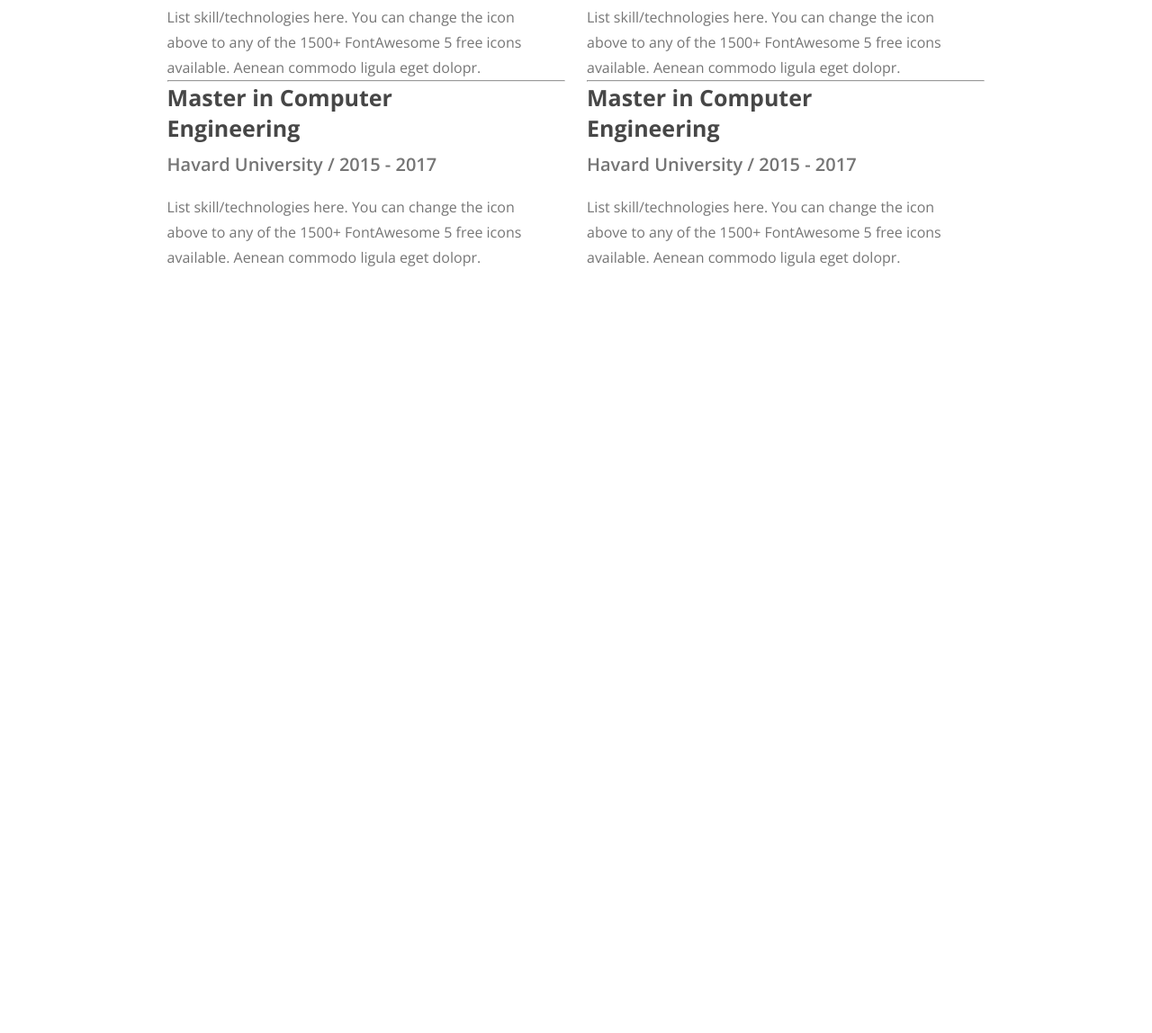
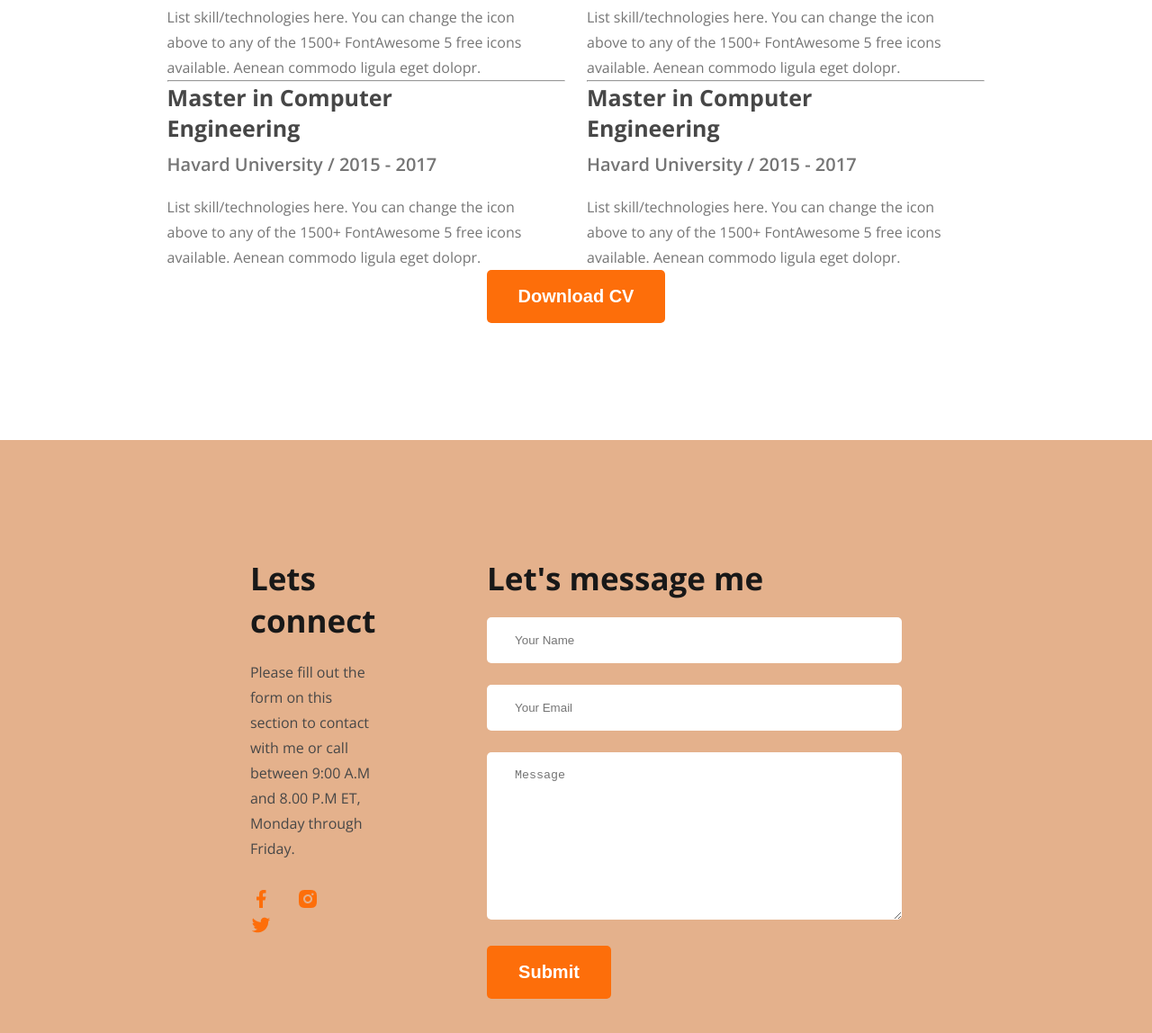
Before and after one commit to Lam78-M/hero-programming, a plain HTML site: page index.html in a window 1280 px wide. Shown: the part 3048-4196 px from the top of the page at 90% size. Before the commit the page ends 3348 px from the top, so only its background shows below. Drawn offline with nearby package versions, Linux system fonts and the light colour scheme.

Commit message:
practice7

```diff
--- a/images/port.css
+++ b/images/port.css
@@ -35,6 +35,9 @@ font-weight: 900px;}
   margin-bottom: 30px;
   line-height: 30px;
   color: #757575;
+}
+.text-center{
+  text-align: center;
 }
 /* main style*/
 
@@ -210,3 +213,48 @@ nav .menu a{
   line-height:28px;
   color: #757575;
 }
+footer{
+  margin-top: 130px;
+  background-color: #e4b18c;
+  padding:130px;
+}
+footer .footer-container{
+  width: 71%;
+  max-width: 1140px;
+  margin: 0 auto;
+  display: flex;
+  gap:116px;
+
+}
+.footer-container .social{
+  max-width: 562px;
+
+}
+.footer-container h2{
+  color:#181818;
+  font-size:35px;
+  margin-bottom: 20px;
+
+}
+.footer-container .social p{
+  color:#474747;
+  line-height: 28px;
+  font-size: 16px;
+  margin-bottom: 30px;
+
+}
+.footer-container .icons a{
+  margin-right: 24px;
+
+}
+/*input system*/
+.footer-container form input[type="text"], .footer-container form textarea{
+
+  width: 461px;
+  padding: 18px 31px;
+  margin-bottom: 24px;
+  border:none;
+  border-radius: 5px;
+  color: #757575;
+
+}
--- a/index.html
+++ b/index.html
@@ -160,7 +160,42 @@ to any of the 1500+ FontAwesome 5 free icons available. Aenean commodo ligula eg
 
             </div>
         </div>
+        <div class="text-center">
+            <button class="btn">Download CV</button>
+        </div>
+
     </section>
+    <footer>
+        <section class="footer-container">
+            <div class="social">
+                <h2>Lets connect</h2>
+                <p>Please fill out the form on this section to contact with me or call between 9:00 A.M and 8.00 P.M ET, Monday through Friday.</p>
+                <div class="icons">
+                    <a href=""><img src="images/icons/facebook.png" alt=""></a>
+                    <a href=""><img src="images/icons/insta.png" alt=""></a>
+                    <a href=""><img src="images/icons/twitter.png" alt=""></a>
+                </div>
+            </div>
+            <form  action="" class="form">
+                <h2>Let's message me
+                </h2>
+                <div class="">
+                    <input type="text" name=" " id="" placeholder="Your Name">
+                    </div>
+                    <div class ="">
+                         <input type="text" name=" " id="" placeholder="Your Email">
+                    </div>
+                    <div class="">
+                        <textarea rows="10" id="" placeholder="Message"></textarea>
+
+                    </div>
+                    <input class="btn" type="submit" value="Submit">
+
+
+
+            </form>
+        </section>
+    </footer>
 
 
 </body>
```
